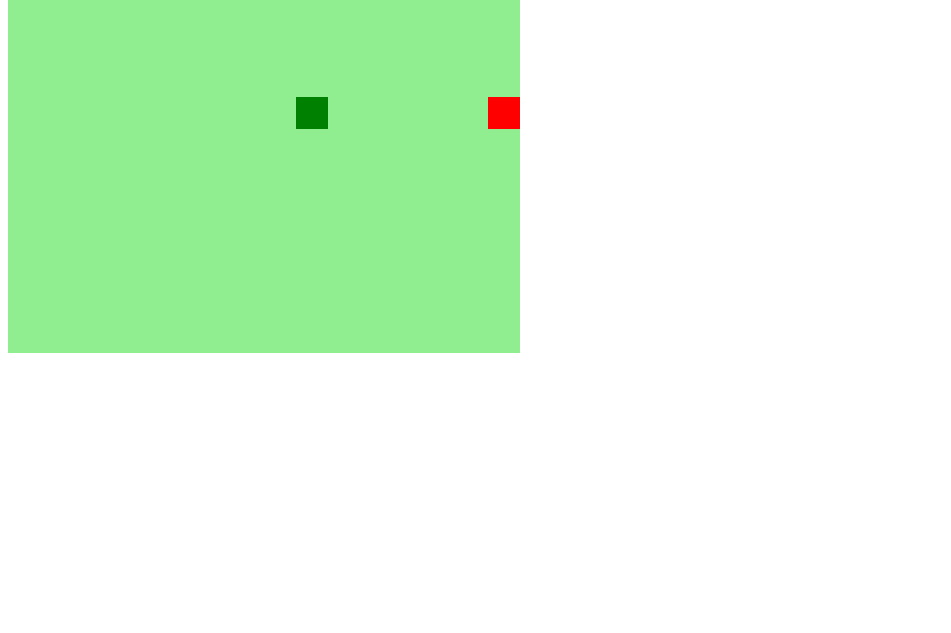
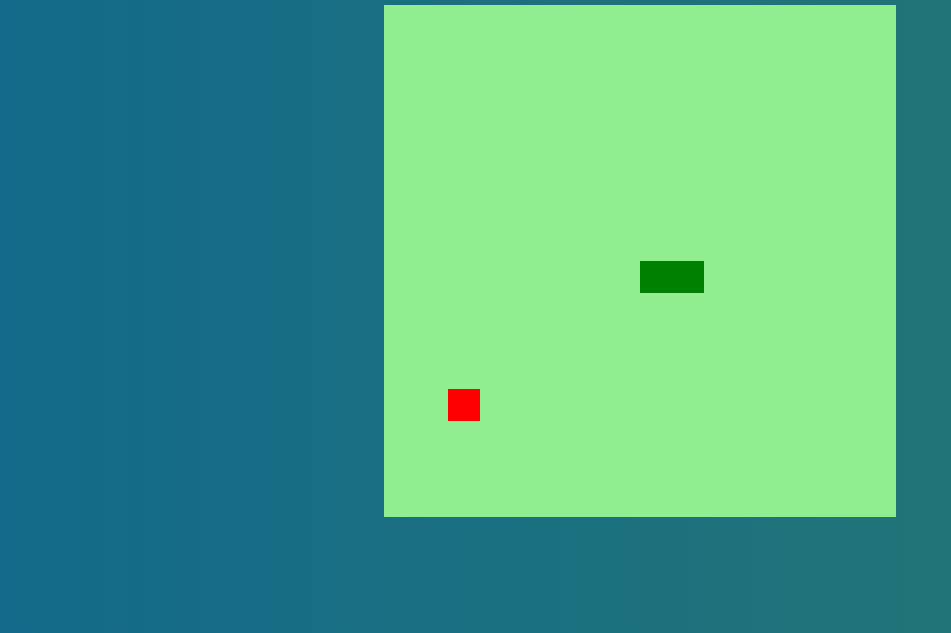
Before and after one commit to elzasimoes/snake-game, a plain HTML site: page index.html in a window 1280 px wide. Shown: the part 167-800 px from the top of the page, without its empty margins (0-951 px from the left). Drawn offline with Linux system fonts and the light colour scheme; a web font is replaced by a local one.

Commit message:
Snake game completed

```diff
--- a/index.html
+++ b/index.html
@@ -7,9 +7,10 @@
         <meta http-equiv="X-UA-Compatible" content="ie=edge">
         <link rel="stylesheet" href="style.css">
         <script defer src="script.js"></script>
-        <title>Snake Game </title>
+        <title>Snake Game</title>
     </head>
 <body>
+    <h1>Snake Game!</h1>
     <canvas id="snake" width="512" height="512"></canvas>
 </body>
 </html>
--- a/script.js
+++ b/script.js
@@ -47,6 +47,12 @@ function startGame() {
     if (snake[0].y > 15 * box && direction == "down") snake[0].y = 0;
     if (snake[0].y < 0 && direction == "up") snake[0].y = 18 * box;
 
+    for (i = 1; i < snake.length; i++) {
+        if (snake[0].x == snake[i].x && snake[0].y == snake[i].y) {
+            clearInterval(game);
+            alert('Game Over :( \n Press F5')
+        }
+    }
     createBackground();
     createSnake();
     snakeFood();
@@ -59,7 +65,13 @@ function startGame() {
     if (direction == "up") snakeY -= box;
     if (direction == "down") snakeY += box;
 
-    snake.pop();
+    if (snakeX != food.x || snakeY != food.y) {
+        snake.pop();
+    } else {
+        food.x = Math.floor(Math.random() * 15 + 1) * box,
+            food.y = Math.floor(Math.random() * 15 + 1) * box
+    }
+
 
     let newHead = {
         x: snakeX,
--- a/style.css
+++ b/style.css
@@ -0,0 +1,21 @@
+@font-face {
+    font-family: 'RobotoMono';
+    src: url('../fonts/RobotoMono-Thin.ttf');
+  }
+
+* {
+    font-family: 'RobotoMono', monospace;
+
+  }
+
+body {
+    height: 95vh;
+    width: 95;
+    display: flex;
+    color: rgb(9, 32, 9);
+    text-transform: uppercase;
+    justify-content: center;
+    align-items: center;
+    flex-direction: column;
+    background: linear-gradient(to right, rgb(19, 106, 138), rgb(38, 120, 113));
+}
```
